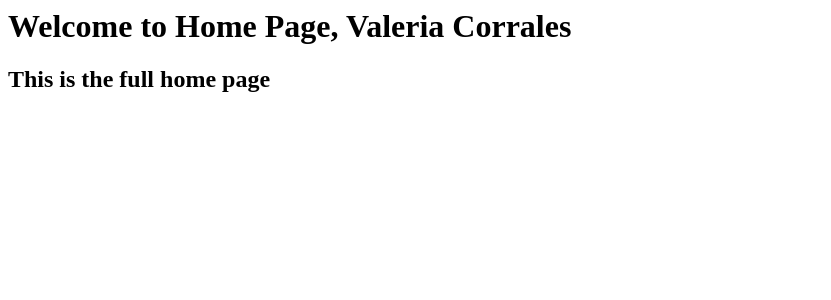
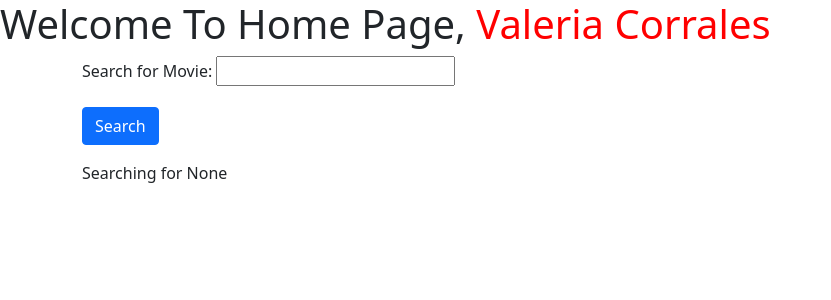
Before and after one commit to valchys/Taller1P1, a Django app: page / in a window 1280 px wide. Shown: the top 300 px of the page, without its empty margins (0-831 px from the left). Run offline with Django 5.2, Linux system fonts and the light colour scheme; data that the repository does not hold is empty.

Commit message:
visualizacion de peliculas con estilo

```diff
--- a/movie/templates/home.html
+++ b/movie/templates/home.html
@@ -1,2 +1,34 @@
-<h1>Welcome to Home Page, {{name}}</h1>
-<h2>This is the full home page</h2>
+<head>
+    <link href="https://cdn.jsdelivr.net/npm/bootstrap@5.1.3/dist/css/bootstrap.min.css" rel="stylesheet" integrity="sha384-1BmE4kWBq78iYhFldvKuhfTAU6auU8tT94WrHftjDbrCEXSU1oBoqyl2QvZ6jIW3" crossorigin="anonymous">
+</head>
+<h1>Welcome To Home Page, <span style="color: red">{{name}}</span> </h1>
+<div class="container">
+    <form action = "">
+        <div class = "mb-3">
+            <label for = "searchMovie" class = "form-label">
+                Search for Movie:
+            </label>
+            <input type = "text" class = "from-control" name = "searchMovie">
+        </div>
+        <button type="submit" class="btn btn-primary"> Search </button>
+    </form>
+    <p>Searching for {{ searchTerm }}</p>
+    <div class="row row-cols-1 row-cols-md-3 g-4">
+        {% for movie in movies %}
+        <div v-for="movie in movies" class="col">
+            <div class="card">
+                <img class="card-img-top" src="{{movie.image.url}}">
+                <div class="card-body">
+                    <h5 class="card-text">{{ movie.title }}</h5>
+                    <p class="card-text">{{ movie.description }}</p>
+                    {% if movie.url %}
+                    <a href="{{ movie.url }}" class="btn btn-primary"> Movie Link</a>
+                    {% endif %}
+                </div>
+            </div>
+        </div>
+        {% endfor %}
+    </div>
+    <br/>
+    <br/>
+</div>
--- a/movie/views.py
+++ b/movie/views.py
@@ -1,12 +1,19 @@
 from django.shortcuts import render
 from django.http import HttpResponse
+from .models import Movie
 
 # Create your views here.
 
 def home (request):
     #return HttpResponse('<h1>Welcome to Home Page</h1>')
-    #return render (request, 'home.html')
-    return render (request, 'home.html', {'name':'Valeria Corrales'})
+    #return render (request, 'home.html', {})
+    searchTerm = request.GET.get('searchMovie')
+    if searchTerm:
+        movies = Movie.objects.filter(title__icontains = searchTerm)
+    else:
+        movies = Movie.objects.all()
+    return render (request, 'home.html', {'name': 'Valeria Corrales', 'searchTerm':searchTerm, 'movies': movies})
+
 
 
 def about (request):
```
